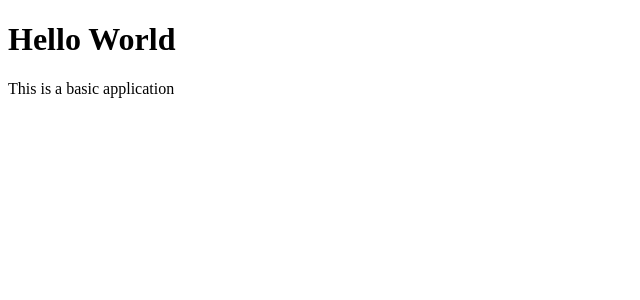
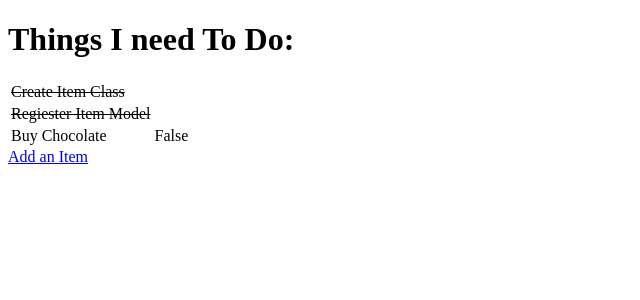
Before and after one commit to Mrekyle/django-todo, a Django app: page / in a window 1280 px wide. Shown: the top 300 px of the page, without its empty margins (0-640 px from the left). Run offline with Django 3.2, Linux system fonts and the light colour scheme; data comes from the database, SQL or seed files in the repository; both versions use the stored data as it was after the commit.

Commit message:
Add database data displaying on home page. Add add new item feature - BUG not working as intended

```diff
--- a/django_todo/settings.py
+++ b/django_todo/settings.py
@@ -39,7 +39,7 @@ INSTALLED_APPS = [
     'django.contrib.staticfiles',
     # ensuring django knows that the application is part of the website
     # by importing that into the installed apps.
-    'todo'
+    'todo',
 ]
 
 MIDDLEWARE = [
--- a/django_todo/urls.py
+++ b/django_todo/urls.py
@@ -15,7 +15,7 @@ Including another URLconf
 """
 from django.contrib import admin
 from django.urls import path
-from todo.views import get_todo_list
+from todo.views import get_todo_list, add_item
 
     # """
     # The url patterns is the same as the app.route in flask. Using the path
@@ -26,5 +26,6 @@ urlpatterns = [
     path('admin/', admin.site.urls),
     # leaving an empty string means we will hit the default home page of the application
     # without specifying what page to go to
-    path('', get_todo_list, name='To Do List Application'),
+    path('', get_todo_list, name='get_todo_list'),
+    path('add', add_item, name='add'),
 ]
--- a/todo/admin.py
+++ b/todo/admin.py
@@ -7,3 +7,7 @@ from django.contrib import admin
 # we need to import that into the admin file to allow it to be seen on the admin panel
 
 from .models import Item
+
+# Ensuring that the admin user has access to the model
+
+admin.site.register(Item)
--- a/todo/models.py
+++ b/todo/models.py
@@ -18,3 +18,10 @@ class Item(models.Model):
     """
     name = models.CharField(max_length=50 , null=False, blank=False)  # CharField means it will just have characters or text
     done = models.BooleanField(null=False, blank=False, default=False)  # True of false
+
+    """
+    Ensures that the name of the item in the form is the name of the item that the user put into the form.
+    As it returns itself as the name item
+    """
+    def __str__(self):
+        return self.name
--- a/todo/templates/todo/todo_list.html
+++ b/todo/templates/todo/todo_list.html
@@ -6,7 +6,26 @@
     <title>Django To Do List</title>
 </head>
 <body>
-    <h1>Hello World</h1>
-    <p>This is a basic application</p>
+    <h1>Things I need To Do:</h1>
+
+    <table>
+        <!-- looping over all the items in the item table and creating an item in a table for each of them -->
+        {% for item in items %}
+            <tr>
+                {% if item.done %}
+                    <td><strike>{{ item.name }}</strike></td>
+                {% else %}
+                    <td>{{ item.name }}</td>
+                    <td>{{ item.done }}</td>
+                {% endif %}
+            </tr>
+        <!-- If there is nothing in the table. The empty literal will display what is inside of it.  -->
+        {% empty %}
+            <tr>
+                <td>You have nothing to do</td>
+            </tr>
+        {% endfor %}
+    </table>
+    <a href="/add">Add an Item</a>
 </body>
 </html>
--- a/todo/views.py
+++ b/todo/views.py
@@ -1,4 +1,7 @@
-from django.shortcuts import render
+from django.shortcuts import render, redirect
+# Allowing the use of the item database inside of the views file.
+# allowing us to render the database items
+from .models import Item
 
 # Create your views here.
 
@@ -13,4 +16,24 @@ def get_todo_list(request):
 
     In return this will render any html code that is written inside of that file
     """
-    return render(request, 'todo/todo_list.html')
+    items = Item.objects.all()
+    context = {
+        'items': items
+    }
+    return render(request, 'todo/todo_list.html', context)
+
+
+def add_item(request):
+    """
+    Adding another page is as simple as adding the href to the
+    page file/button and creating a new function to render that page
+
+    Also not forgetting to add the page into the urls.py file
+    """
+    if request.method == 'POST':
+        name = request.POST.get('item_name')  # Getting the items name
+        done = 'done' in request.POST  # Getting the items boolean value of the checkbox
+        Item.objects.create(name=name, done=done)  # Passing the items variables to the create object method. To create it on the database
+
+        return redirect('get_todo_list')  # Using the redirect method it redirects the user to the 'home'/previous page. - Remembering redirect needs importing
+    return render(request, 'todo/add_item.html',)
```
Also changed, not shown: todo/templates/todo/add_item.html (added, +32 -0 lines), db.sqlite3.
